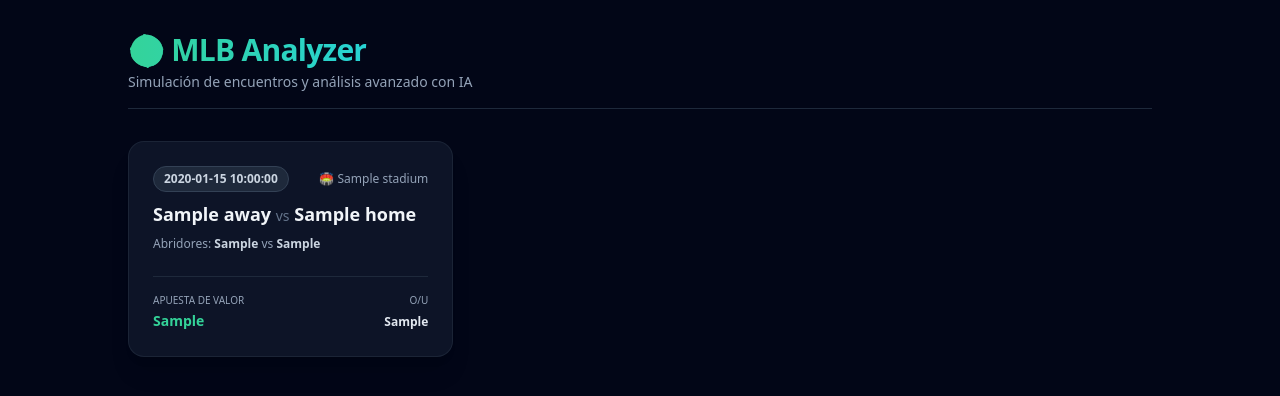
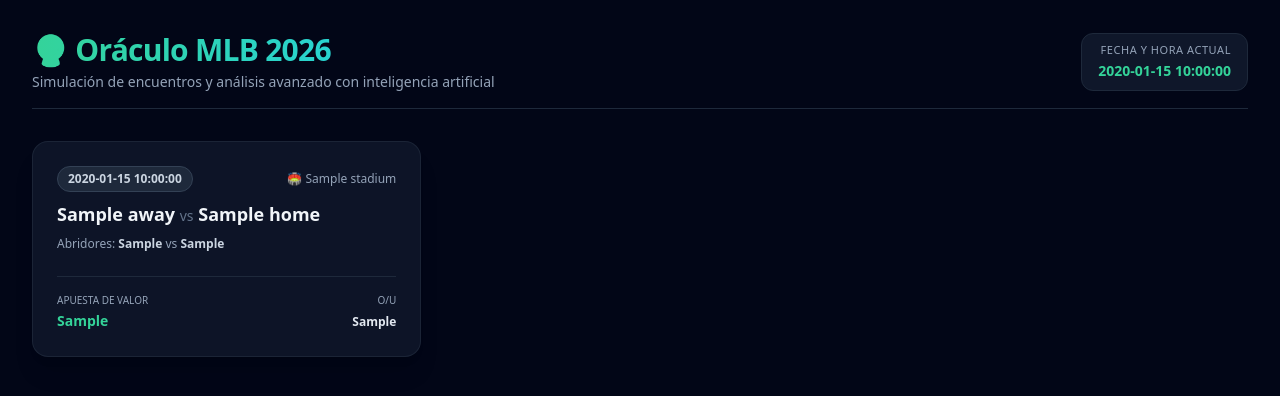
Before and after one commit to angelsanoja1230-ui/mlb-analyzer, a Flask app: template templates/index.html in a window 1280 px wide. Shown: the top 396 px of the page. Run offline with Flask 3, Linux system fonts and the light colour scheme; the template is opened without the code that fills it: most values are stand-ins (such as "Sample title", 1, 10 or a date in 2020); some libraries are stand-ins or nearby versions.

Commit message:
Update index.html

```diff
--- a/templates/index.html
+++ b/templates/index.html
@@ -3,17 +3,21 @@
 <head>
     <meta charset="UTF-8">
     <meta name="viewport" content="width=device-width, initial-scale=1.0">
-    <title>MLB Analyzer - Pronósticos y Simulación</title>
+    <title>Oráculo MLB 2026 - Pronósticos y Simulación</title>
     <script src="https://cdn.tailwindcss.com"></script>
 </head>
 <body class="bg-slate-950 text-slate-100 min-h-screen p-4 md:p-8">
-    <div class="max-w-5xl mx-auto">
-        <header class="mb-8 flex flex-col md:flex-row justify-between items-center gap-4 border-b border-slate-800 pb-4">
+    <div class="max-w-7xl mx-auto">
+        <header class="mb-8 flex flex-col md:flex-row justify-between items-start md:items-center gap-4 border-b border-slate-800 pb-4">
             <div>
                 <h1 class="text-3xl font-extrabold tracking-tight text-transparent bg-clip-text bg-gradient-to-r from-emerald-400 to-cyan-400">
-                    ⚾ MLB Analyzer
+                    🔮 Oráculo MLB 2026
                 </h1>
-                <p class="text-sm text-slate-400 mt-1">Simulación de encuentros y análisis avanzado con IA</p>
+                <p class="text-sm text-slate-400 mt-1">Simulación de encuentros y análisis avanzado con inteligencia artificial</p>
+            </div>
+            <div class="bg-slate-900 border border-slate-800 px-4 py-2 rounded-xl text-right">
+                <span class="text-[11px] text-slate-400 uppercase tracking-wider block">Fecha y Hora Actual</span>
+                <span class="text-sm font-semibold text-emerald-400">{{ current_time }}</span>
             </div>
         </header>
 
@@ -52,3 +56,6 @@
                 {% endfor %}
             </div>
         </main>
+    </div>
+</body>
+</html>
```
Lines whose indentation alone changed are shown as unchanged.
